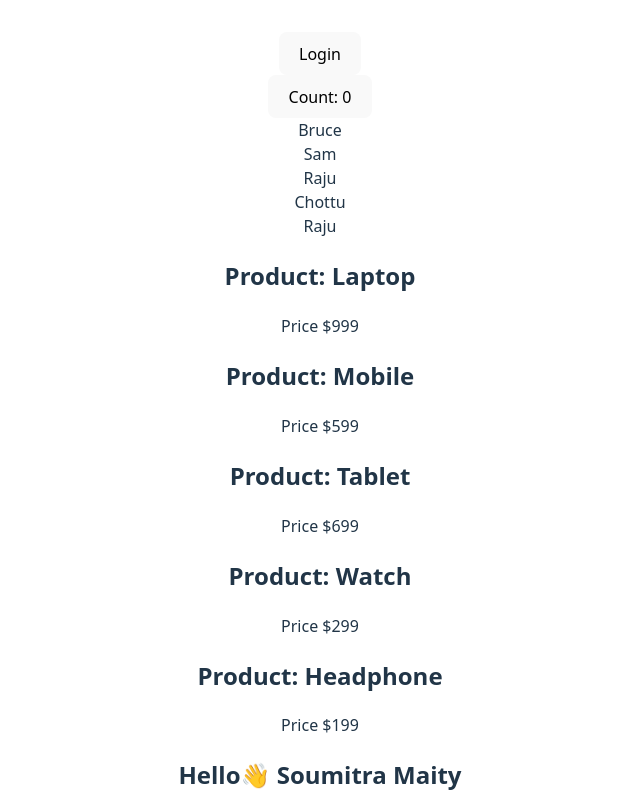
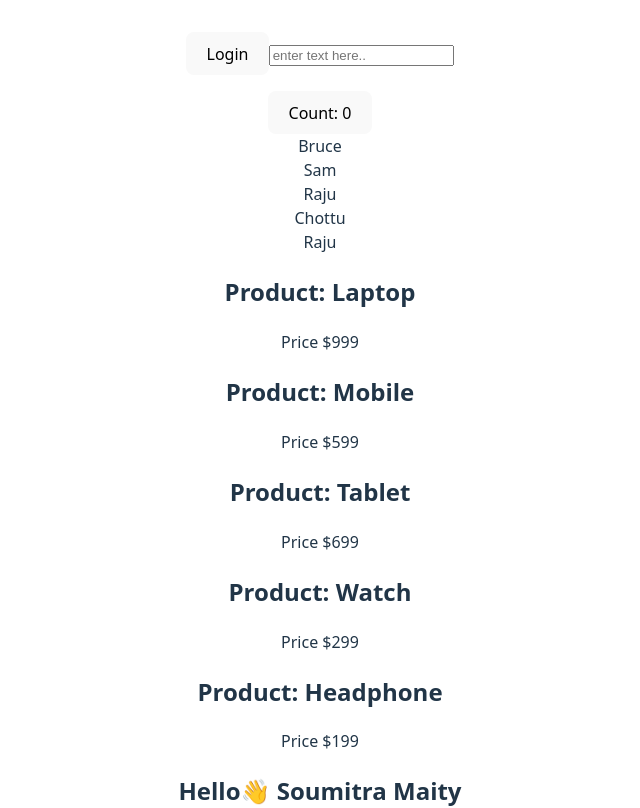
Before and after one commit to SoumitraMaity14/React, a React (Vite) app in the folder practice/: page / in a window 1280 px wide. Shown: the top 808 px of the page, without its empty margins (320-960 px from the left). Built offline with nearby package versions, Linux system fonts and the light colour scheme.

Commit message:
new changes

```diff
--- a/practice/src/components/state/Logged.tsx
+++ b/practice/src/components/state/Logged.tsx
@@ -1,12 +1,26 @@
 import { useState } from "react"
 export const Logged = () => {
     const [isLoggedIn, setIsLoggedIn]=useState(true)
-    const toggleLoginHandle=()=>{
+    const [message, setMessage]=useState("")
+
+
+    const handaleLogin=()=>{
         setIsLoggedIn(!isLoggedIn)
+    }
+
+    const handaleInputChange=(e:any)=>{
+        setMessage(e.target.value)
     }
   return (
     <div>
-        <button onClick={toggleLoginHandle}>{isLoggedIn? 'Login' :'Logout'}</button>
+        <button onClick={handaleLogin}>{isLoggedIn? 'Login' :'Logout'}</button>
+        <input
+        type="text"
+        placeholder="enter text here.."
+        value={message}
+        onChange={handaleInputChange}
+        />
+        <p>{message}</p>
     </div>
   )
 }
```
